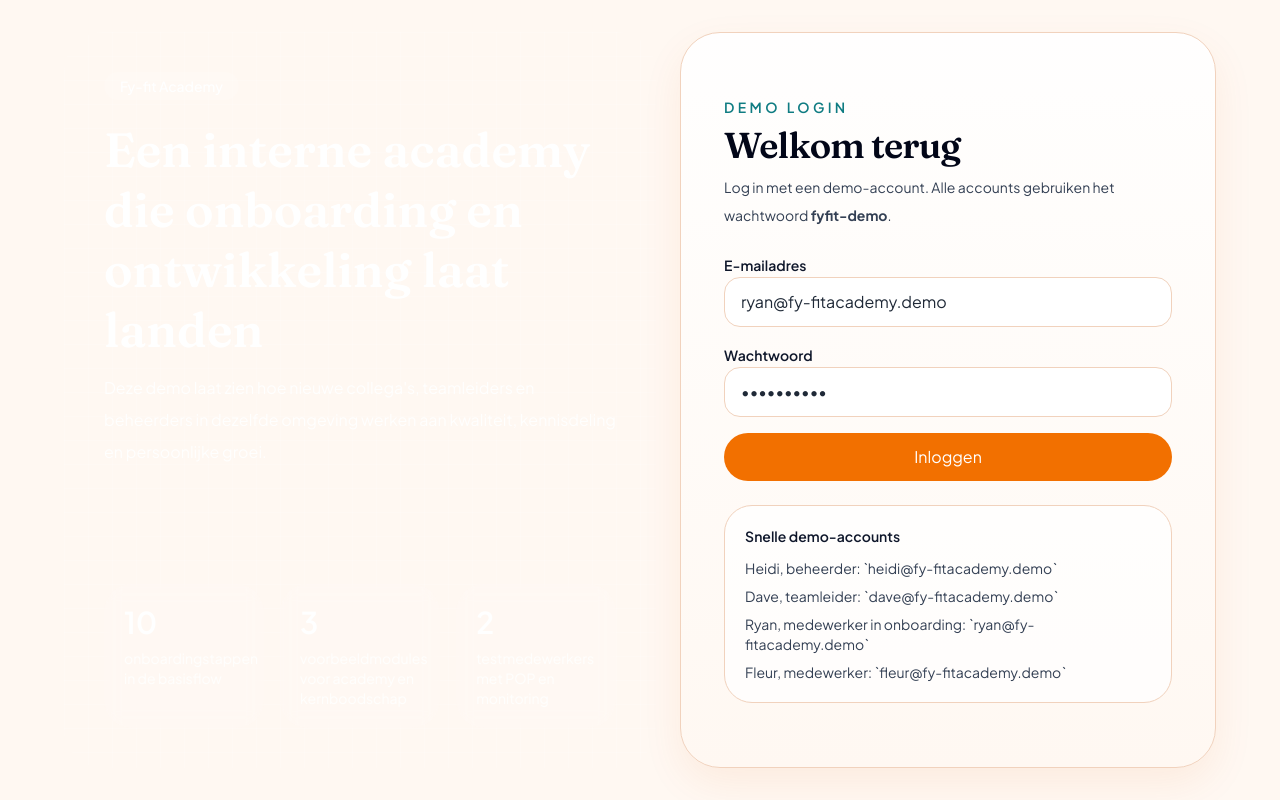
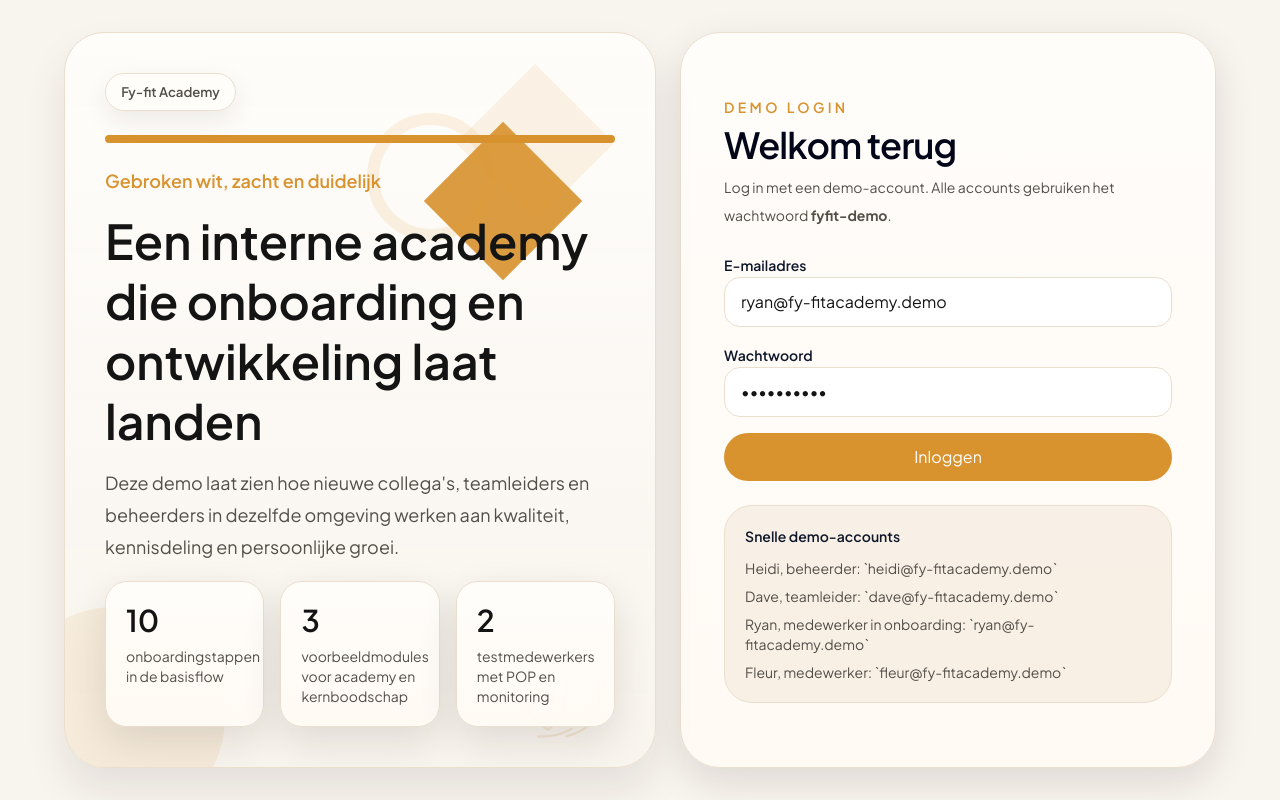
Before and after one commit to luuksmeekens94-hash/fy-fit-academy, a Next.js app: page /login in a window 1280 px wide. Built offline with nearby package versions, Linux system fonts and the light colour scheme; no server answers.

Commit message:
Refresh frontend visual direction

```diff
--- a/src/app/globals.css
+++ b/src/app/globals.css
@@ -1,25 +1,26 @@
 @import "tailwindcss";
 
 :root {
-  --background: #fff8f2;
-  --foreground: #1f2937;
-  --card: #ffffff;
-  --card-strong: #fff0e2;
-  --muted: #667085;
-  --border: #f1d2bd;
-  --brand: #f27000;
-  --brand-deep: #d95d00;
-  --brand-soft: #fff1e6;
-  --teal: #0f7c82;
-  --teal-soft: #e8f8f7;
-  --ink-soft: #344054;
+  --background: #f8f4ee;
+  --foreground: #141414;
+  --card: #fffdfa;
+  --card-strong: #f6ede0;
+  --muted: #7c7268;
+  --border: #eadfce;
+  --brand: #d8922e;
+  --brand-deep: #b97a22;
+  --brand-soft: #f5ead6;
+  --teal: #9d9d9d;
+  --teal-soft: #ece9e3;
+  --ink-soft: #534f49;
   --success: #0a7f50;
   --success-soft: #e8f7f0;
   --warning: #9a6700;
   --warning-soft: #fff6da;
   --danger: #b42318;
   --danger-soft: #feeceb;
-  --shadow: 0 16px 40px rgba(217, 93, 0, 0.08);
+  --shadow: 0 14px 38px rgba(34, 27, 17, 0.12);
+  --shadow-soft: 0 22px 42px rgba(34, 27, 17, 0.09);
 }
 
 @theme inline {
@@ -35,8 +36,8 @@
 
 html {
   background:
-    radial-gradient(circle at top left, rgba(242, 112, 0, 0.18), transparent 24%),
-    radial-gradient(circle at bottom right, rgba(15, 124, 130, 0.14), transparent 22%),
+    radial-gradient(circle at top left, rgba(216, 146, 46, 0.08), transparent 22%),
+    radial-gradient(circle at bottom right, rgba(214, 205, 191, 0.22), transparent 24%),
     var(--background);
 }
 
@@ -59,7 +60,7 @@ textarea {
 }
 
 .card-surface {
-  background: linear-gradient(180deg, rgba(255, 255, 255, 0.92), rgba(255, 248, 242, 0.98));
+  background: linear-gradient(180deg, rgba(255, 253, 250, 0.98), rgba(255, 250, 244, 0.98));
   border: 1px solid var(--border);
   box-shadow: var(--shadow);
 }
@@ -70,13 +71,89 @@ textarea {
 
 .hero-panel {
   background:
-    linear-gradient(135deg, rgba(242, 112, 0, 0.96), rgba(217, 93, 0, 0.98)),
-    linear-gradient(180deg, rgba(255, 255, 255, 0.16), rgba(255, 255, 255, 0));
+    linear-gradient(180deg, rgba(255, 253, 250, 0.98), rgba(248, 244, 238, 0.96)),
+    linear-gradient(180deg, rgba(255, 255, 255, 0.32), rgba(255, 255, 255, 0));
+  border: 1px solid var(--border);
+  box-shadow: var(--shadow-soft);
 }
 
 .soft-grid {
-  background-image:
-    linear-gradient(rgba(255, 255, 255, 0.16) 1px, transparent 1px),
-    linear-gradient(90deg, rgba(255, 255, 255, 0.16) 1px, transparent 1px);
-  background-size: 24px 24px;
+  position: relative;
+  overflow: hidden;
 }
+
+.soft-grid::before {
+  content: "";
+  position: absolute;
+  inset: auto auto -60px -60px;
+  width: 220px;
+  height: 220px;
+  border-radius: 9999px;
+  background: rgba(216, 146, 46, 0.1);
+}
+
+.soft-grid::after {
+  content: "";
+  position: absolute;
+  right: 64px;
+  top: 54px;
+  width: 112px;
+  height: 112px;
+  transform: rotate(45deg);
+  background: rgba(216, 146, 46, 0.1);
+}
+
+.accent-line {
+  width: min(560px, 100%);
+  height: 8px;
+  border-radius: 9999px;
+  background: var(--brand);
+}
+
+.brand-chip {
+  display: inline-flex;
+  align-items: center;
+  gap: 0.5rem;
+  border-radius: 9999px;
+  border: 1px solid var(--border);
+  background: rgba(255, 253, 250, 0.9);
+  padding: 0.5rem 0.95rem;
+  font-size: 0.825rem;
+  font-weight: 600;
+  color: var(--ink-soft);
+  box-shadow: 0 10px 26px rgba(34, 27, 17, 0.08);
+}
+
+.watermark-logo {
+  position: absolute;
+  right: 2rem;
+  bottom: 1.5rem;
+  opacity: 0.16;
+  pointer-events: none;
+}
+
+.orb-ring {
+  position: absolute;
+  border-radius: 9999px;
+  border: 12px solid rgba(216, 146, 46, 0.12);
+}
+
+.glass-orb {
+  position: absolute;
+  border-radius: 9999px;
+  background: linear-gradient(180deg, rgba(236, 233, 227, 0.92), rgba(255, 255, 255, 0.72));
+  box-shadow: inset 0 1px 16px rgba(255, 255, 255, 0.7);
+}
+
+.diamond-shape {
+  position: absolute;
+  transform: rotate(45deg);
+  background: var(--brand);
+}
+
+.frost-panel {
+  background: rgba(255, 253, 250, 0.78);
+  backdrop-filter: blur(10px);
+  border: 1px solid rgba(234, 223, 206, 0.85);
+  box-shadow: var(--shadow-soft);
+}
--- a/src/app/login/page.tsx
+++ b/src/app/login/page.tsx
@@ -1,6 +1,7 @@
 import { redirect } from "next/navigation";
 
 import { loginAction } from "@/app/actions";
+import { BrandMark } from "@/components/brand-mark";
 import { getSessionUser } from "@/lib/auth";
 
 type LoginPageProps = {
@@ -20,32 +21,35 @@ export default async function LoginPage({ searchParams }: LoginPageProps) {
   return (
     <main className="min-h-screen bg-transparent px-4 py-8">
       <div className="mx-auto grid min-h-[92vh] max-w-6xl gap-6 lg:grid-cols-[1.05fr_0.95fr]">
-        <section className="hero-panel soft-grid flex flex-col justify-between rounded-[40px] p-8 text-white lg:p-10">
-          <div className="space-y-5">
-            <div className="inline-flex rounded-full bg-white/12 px-4 py-1 text-sm font-medium">
-              Fy-fit Academy
-            </div>
-            <div className="space-y-3">
-              <h1 className="display-font max-w-xl text-5xl font-semibold leading-tight">
+        <section className="hero-panel soft-grid relative flex flex-col justify-between rounded-[40px] p-8 lg:p-10">
+          <div className="diamond-shape right-24 top-28 h-28 w-28 opacity-90" />
+          <div className="orb-ring right-40 top-20 h-32 w-32" />
+          <BrandMark className="watermark-logo h-32 w-32 text-[var(--brand)]" />
+          <div className="relative space-y-6">
+            <div className="brand-chip">Fy-fit Academy</div>
+            <div className="accent-line" />
+            <div className="space-y-4">
+              <p className="text-lg font-semibold text-[var(--brand)]">Gebroken wit, zacht en duidelijk</p>
+              <h1 className="max-w-3xl text-5xl font-semibold leading-tight text-[var(--foreground)]">
                 Een interne academy die onboarding en ontwikkeling laat landen
               </h1>
-              <p className="max-w-2xl text-base leading-8 text-white/88">
+              <p className="max-w-2xl text-lg leading-8 text-[var(--ink-soft)]">
                 Deze demo laat zien hoe nieuwe collega&apos;s, teamleiders en beheerders in dezelfde omgeving werken aan kwaliteit, kennisdeling en persoonlijke groei.
               </p>
             </div>
           </div>
-          <div className="grid gap-4 sm:grid-cols-3">
-            <div className="rounded-[28px] bg-white/12 p-5 backdrop-blur-sm">
-              <p className="text-3xl font-semibold">10</p>
-              <p className="mt-2 text-sm text-white/80">onboardingstappen in de basisflow</p>
+          <div className="relative grid gap-4 sm:grid-cols-3">
+            <div className="card-surface rounded-[22px] p-5">
+              <p className="text-3xl font-semibold text-[var(--foreground)]">10</p>
+              <p className="mt-2 text-sm text-[var(--ink-soft)]">onboardingstappen in de basisflow</p>
             </div>
-            <div className="rounded-[28px] bg-white/12 p-5 backdrop-blur-sm">
-              <p className="text-3xl font-semibold">3</p>
-              <p className="mt-2 text-sm text-white/80">voorbeeldmodules voor academy en kernboodschap</p>
+            <div className="card-surface rounded-[22px] p-5">
+              <p className="text-3xl font-semibold text-[var(--foreground)]">3</p>
+              <p className="mt-2 text-sm text-[var(--ink-soft)]">voorbeeldmodules voor academy en kernboodschap</p>
             </div>
-            <div className="rounded-[28px] bg-white/12 p-5 backdrop-blur-sm">
-              <p className="text-3xl font-semibold">2</p>
-              <p className="mt-2 text-sm text-white/80">testmedewerkers met POP en monitoring</p>
+            <div className="card-surface rounded-[22px] p-5">
+              <p className="text-3xl font-semibold text-[var(--foreground)]">2</p>
+              <p className="mt-2 text-sm text-[var(--ink-soft)]">testmedewerkers met POP en monitoring</p>
             </div>
           </div>
         </section>
@@ -53,10 +57,10 @@ export default async function LoginPage({ searchParams }: LoginPageProps) {
         <section className="card-surface flex flex-col justify-center rounded-[40px] p-8 lg:p-10">
           <div className="mx-auto w-full max-w-md space-y-6">
             <div className="space-y-2">
-              <p className="text-sm font-semibold uppercase tracking-[0.24em] text-[var(--teal)]">
+              <p className="text-sm font-semibold uppercase tracking-[0.24em] text-[var(--brand)]">
                 Demo login
               </p>
-              <h2 className="display-font text-4xl font-semibold tracking-tight text-slate-950">
+              <h2 className="text-4xl font-semibold tracking-tight text-slate-950">
                 Welkom terug
               </h2>
               <p className="text-sm leading-7 text-[var(--ink-soft)]">
@@ -104,7 +108,7 @@ export default async function LoginPage({ searchParams }: LoginPageProps) {
               </button>
             </form>
 
-            <div className="space-y-3 rounded-[28px] border border-[var(--border)] bg-white/75 p-5">
+            <div className="space-y-3 rounded-[28px] border border-[var(--border)] bg-[var(--card-strong)]/75 p-5">
               <p className="text-sm font-semibold text-slate-900">Snelle demo-accounts</p>
               <ul className="space-y-2 text-sm text-[var(--ink-soft)]">
                 <li>Heidi, beheerder: `heidi@fy-fitacademy.demo`</li>
--- a/src/components/app-shell.tsx
+++ b/src/components/app-shell.tsx
@@ -1,6 +1,7 @@
 import Link from "next/link";
 
 import { logoutAction } from "@/app/actions";
+import { BrandMark } from "@/components/brand-mark";
 import { NavLink } from "@/components/nav-link";
 import { initials } from "@/lib/utils";
 import type { User } from "@/lib/types";
@@ -14,42 +15,48 @@ export function AppShell({ user, children }: AppShellProps) {
   return (
     <div className="min-h-screen bg-transparent">
       <div className="mx-auto flex min-h-screen max-w-[1600px] flex-col px-4 py-4 lg:px-6">
-        <div className="hero-panel soft-grid rounded-[36px] px-6 py-6 text-white shadow-[0_24px_80px_rgba(217,93,0,0.24)] lg:px-8">
-          <div className="flex flex-col gap-6 lg:flex-row lg:items-center lg:justify-between">
-            <div className="space-y-4">
-              <div className="inline-flex items-center rounded-full bg-white/14 px-4 py-1 text-sm font-medium text-white/88">
-                Fy-fit Academy MVP
-              </div>
-              <div className="space-y-2">
-                <h1 className="display-font text-4xl font-semibold tracking-tight lg:text-5xl">
-                  Kennis, onboarding en ontwikkeling op een plek
+        <div className="hero-panel soft-grid rounded-[36px] px-6 py-6 text-[var(--foreground)] lg:px-8">
+          <BrandMark className="watermark-logo h-28 w-28 text-[var(--brand)]" />
+          <div className="relative flex flex-col gap-6">
+            <div className="flex flex-col gap-6 lg:flex-row lg:items-start lg:justify-between">
+              <div className="space-y-5">
+                <div className="brand-chip">Fy-fit Academy MVP</div>
+                <div className="accent-line" />
+                <div className="space-y-3">
+                  <p className="text-lg font-semibold text-[var(--brand)]">Persoonlijke groei en praktijkkennis</p>
+                  <h1 className="max-w-4xl text-4xl font-semibold tracking-tight text-[var(--foreground)] lg:text-6xl">
+                    Een rustige leeromgeving die onboarding en ontwikkeling laat landen
                   </h1>
-                <p className="max-w-3xl text-sm leading-7 text-white/88 lg:text-base">
-                  Een interne demo voor collega&apos;s met routes voor medewerker, teamleider en beheer.
+                  <p className="max-w-3xl text-base leading-8 text-[var(--ink-soft)]">
+                    Geen hard LMS-gevoel, maar een zachte, merkvaste omgeving voor modules, bibliotheek, POP en teambegeleiding.
                   </p>
                 </div>
               </div>
-            <div className="flex items-center gap-4 rounded-[28px] bg-white/12 px-4 py-4 backdrop-blur-sm">
-              <div className="flex h-14 w-14 items-center justify-center rounded-full bg-white font-semibold text-[var(--brand)]">
+              <div className="frost-panel relative overflow-hidden rounded-[30px] px-5 py-5">
+                <div className="orb-ring right-14 top-0 h-28 w-28" />
+                <div className="glass-orb bottom-4 right-0 h-28 w-28" />
+                <div className="relative flex items-center gap-4">
+                  <div className="flex h-14 w-14 items-center justify-center rounded-full bg-[var(--brand-soft)] font-semibold text-[var(--brand)]">
                     {initials(user.name)}
                   </div>
                   <div className="min-w-0">
-                <p className="truncate text-base font-semibold">{user.name}</p>
-                <p className="text-sm text-white/80">
+                    <p className="truncate text-base font-semibold text-[var(--foreground)]">{user.name}</p>
+                    <p className="text-sm text-[var(--ink-soft)]">
                       {user.title} · {user.location}
                     </p>
                   </div>
                   <form action={logoutAction}>
                     <button
                       type="submit"
-                  className="rounded-full border border-white/30 px-4 py-2 text-sm font-semibold text-white transition hover:bg-white/10"
+                      className="rounded-full border border-[var(--border)] bg-white px-4 py-2 text-sm font-semibold text-[var(--foreground)] transition hover:border-[var(--brand)]"
                     >
                       Uitloggen
                     </button>
                   </form>
                 </div>
               </div>
-          <div className="mt-6 flex flex-wrap gap-3">
+            </div>
+            <div className="relative flex flex-wrap gap-3">
               <NavLink href="/" label="Dashboard" />
               <NavLink href="/academy" label="Academy" />
               <NavLink href="/bibliotheek" label="Bibliotheek" />
@@ -59,6 +66,7 @@ export function AppShell({ user, children }: AppShellProps) {
               ) : null}
               {user.role !== "MEDEWERKER" ? <NavLink href="/team" label="Team" /> : null}
               {user.role === "BEHEERDER" ? <NavLink href="/admin" label="Admin" /> : null}
+            </div>
           </div>
         </div>
 
@@ -85,18 +93,18 @@ export function AppShell({ user, children }: AppShellProps) {
                 </div>
               </div>
               <div className="card-surface rounded-[28px] p-6">
-                <p className="text-sm font-semibold uppercase tracking-[0.22em] text-[var(--teal)]">
-                  Demo-richting
+                <p className="text-sm font-semibold uppercase tracking-[0.22em] text-[var(--brand)]">
+                  Ritme
                 </p>
                 <div className="mt-4 space-y-4 text-sm leading-6 text-[var(--ink-soft)]">
-                  <p>Deze MVP laat zien hoe onboarding, kennisdeling en POP-begeleiding samenkomen in een rustige, merkvaste flow.</p>
+                  <p>Deze MVP schuift weg van dashboard-drukte en voelt meer als een merkgebonden leercanvas.</p>
                   <p>
-                    Klaar voor uitbreiding naar echte data: de routes, rollen, acties en domeinmodellen staan al in de basis.
+                    Klaar voor uitbreiding naar echte data: routes, rollen en domeinmodellen staan onder de huid al stevig.
                   </p>
                   {user.role === "BEHEERDER" ? (
                     <Link
                       href="/admin"
-                      className="inline-flex rounded-full bg-[var(--teal)] px-4 py-2 font-semibold text-white transition hover:opacity-90"
+                      className="inline-flex rounded-full bg-[var(--brand)] px-4 py-2 font-semibold text-white transition hover:opacity-90"
                     >
                       Bekijk beheer
                     </Link>
--- /dev/null
+++ b/src/components/brand-mark.tsx
@@ -0,0 +1,53 @@
+type BrandMarkProps = {
+  className?: string;
+};
+
+export function BrandMark({ className = "" }: BrandMarkProps) {
+  return (
+    <svg
+      viewBox="0 0 300 300"
+      aria-hidden="true"
+      className={className}
+      fill="none"
+      xmlns="http://www.w3.org/2000/svg"
+    >
+      <circle cx="150" cy="150" r="108" stroke="currentColor" strokeWidth="5" />
+      <path
+        d="M124 56C92 97 75 140 76 188C76 225 91 251 125 269C151 247 163 219 166 181C168 149 165 112 124 56Z"
+        stroke="currentColor"
+        strokeWidth="5"
+      />
+      <path
+        d="M177 54C225 90 249 140 244 204C239 246 214 273 168 284"
+        stroke="currentColor"
+        strokeWidth="5"
+        strokeLinecap="round"
+      />
+      <path
+        d="M101 285C130 286 157 280 179 267"
+        stroke="currentColor"
+        strokeWidth="5"
+        strokeLinecap="round"
+      />
+      <circle cx="178" cy="98" r="22" stroke="currentColor" strokeWidth="5" />
+      <path
+        d="M164 130C145 151 135 177 135 206"
+        stroke="currentColor"
+        strokeWidth="5"
+        strokeLinecap="round"
+      />
+      <path
+        d="M160 72C170 63 181 58 194 56"
+        stroke="currentColor"
+        strokeWidth="5"
+        strokeLinecap="round"
+      />
+      <path
+        d="M192 110C212 84 227 59 229 37"
+        stroke="currentColor"
+        strokeWidth="5"
+        strokeLinecap="round"
+      />
+    </svg>
+  );
+}
--- a/src/components/nav-link.tsx
+++ b/src/components/nav-link.tsx
@@ -20,9 +20,10 @@ export function NavLink({ href, label }: NavLinkProps) {
       className={cn(
         "rounded-full px-4 py-2 text-sm font-semibold transition",
         active
-          ? "bg-white text-[var(--brand-deep)] shadow-sm"
-          : "text-white/82 hover:bg-white/10 hover:text-white",
+          ? "bg-[var(--brand)] text-white shadow-sm"
+          : "bg-white/75 text-[var(--ink-soft)] hover:border-[var(--brand)] hover:text-[var(--foreground)]",
       )}
+      style={{ border: active ? "1px solid var(--brand)" : "1px solid var(--border)" }}
     >
       {label}
     </Link>
```
Lines whose indentation alone changed are shown as unchanged.
